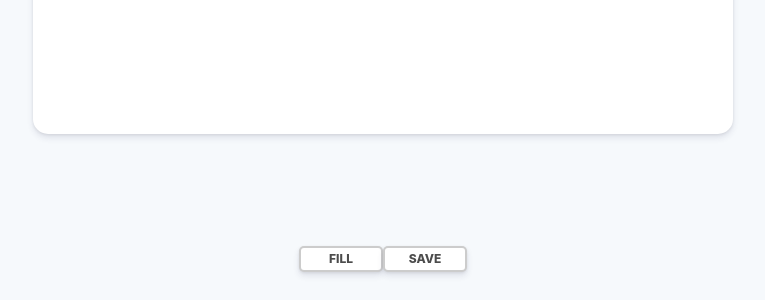
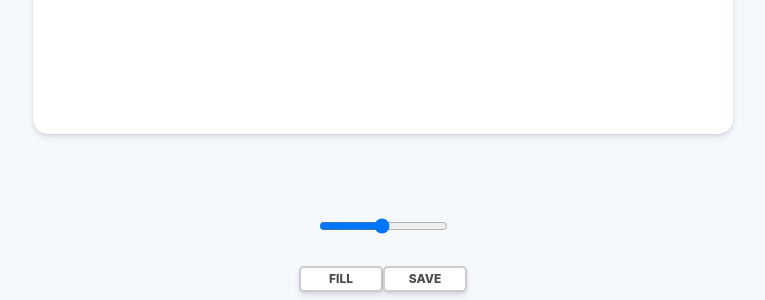
Before and after one commit to jungsikjeong/paintbrush, a React (Create React App) app in the folder client/: page /paint in a window 1280 px wide. Shown: the part 616-916 px from the top of the page, without its empty margins (257-1022 px from the left). Built offline with nearby package versions, Linux system fonts and the light colour scheme.

Commit message:
Add: range size 변경 함수 추가

```diff
--- a/client/src/components/common/Board.js
+++ b/client/src/components/common/Board.js
@@ -1,4 +1,4 @@
-import React, { useEffect, useRef } from 'react';
+import React, { useEffect, useRef, useState } from 'react';
 import styled from 'styled-components';
 import Colors from './Colors';
 
@@ -88,6 +88,11 @@ const Board = () => {
     ctx.strokeStyle = color;
   };
 
+  const handleRangeChange = (e) => {
+    const size = event.target.value;
+    ctx.lineWidth = size;
+  };
+
   useEffect(() => {
     // ...drawing using the ctx
     ctx = canvasRef.current.getContext('2d');
@@ -109,14 +114,14 @@ const Board = () => {
       ></Canvas>
       <Controls>
         <div className="controls__range">
-          {/* <input
+          <input
             type="range"
-            id="jsRange"
             min="0.1"
             max="5"
-            value="2.5"
+            defaultValue={'2.5'}
+            onChange={handleRangeChange}
             step="0.1"
-          /> */}
+          />
         </div>
         <div className="controls__btns">
           <button id="jsMode">Fill</button>
```
